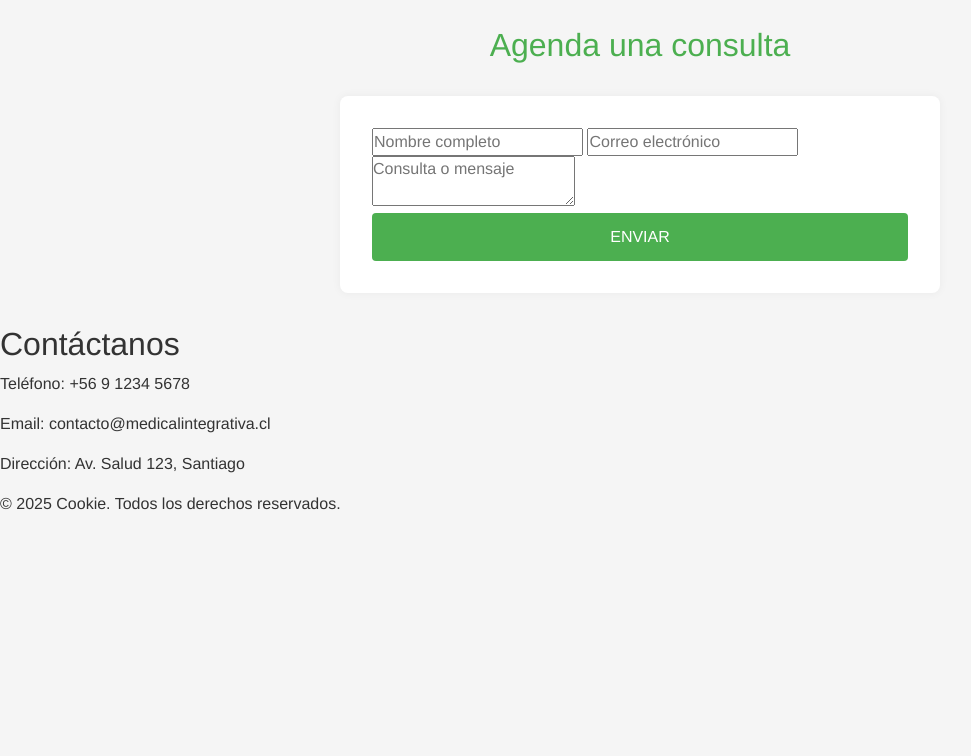
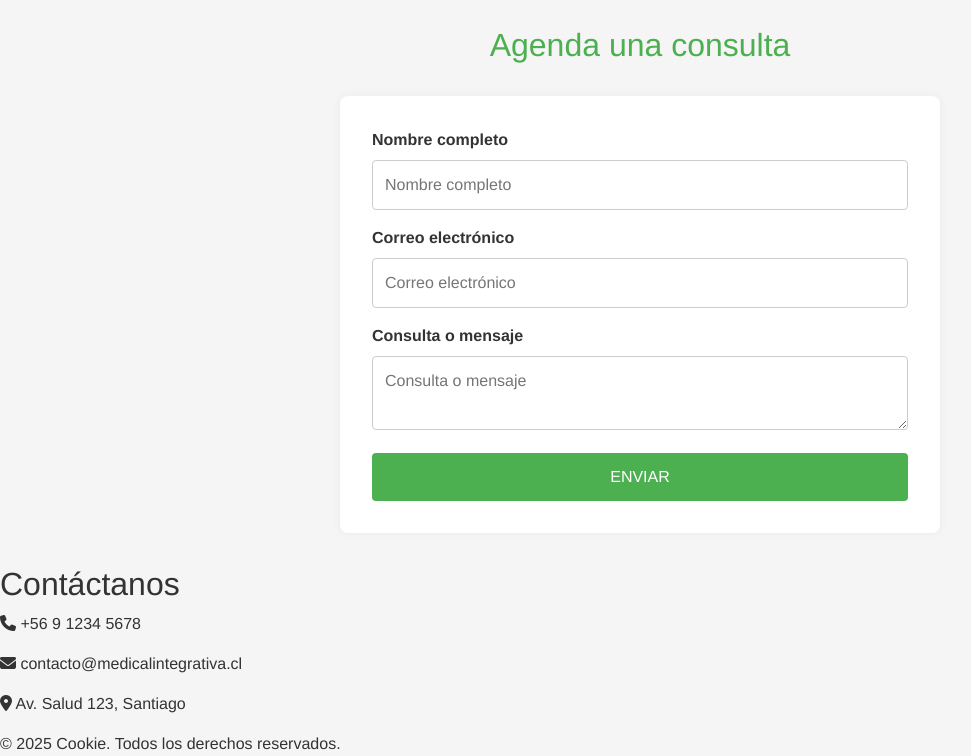
Before and after one commit to franciscalobo/medical, a plain HTML site: page pages/contacto.html in a window 1280 px wide. Shown: the part 188-944 px from the top of the page, without its empty margins (0-971 px from the left). Before the commit the page ends 800 px from the top, so only its background shows below. Drawn offline with nearby package versions, Linux system fonts and the light colour scheme.

Commit message:
formulario contacto

```diff
--- a/pages/contacto.html
+++ b/pages/contacto.html
@@ -7,6 +7,8 @@
     <link href="https://cdn.jsdelivr.net/npm/bootstrap@5.3.5/dist/css/bootstrap.min.css" rel="stylesheet" integrity="sha384-SgOJa3DmI69IUzQ2PVdRZhwQ+dy64/BUtbMJw1MZ8t5HZApcHrRKUc4W0kG879m7" crossorigin="anonymous">
     <!-- link de css -->
      <link rel="stylesheet" href="../css/main.css">
+    <!--link de Font Awesome-->
+     <link rel="stylesheet" href="https://cdnjs.cloudflare.com/ajax/libs/font-awesome/6.5.0/css/all.min.css">
     <title>Medical | Salud integrativa</title>
 </head>
 <body>
@@ -51,27 +53,31 @@
       <section class="formulario-contacto">
         <h2>Agenda una consulta</h2>
         <form>
-              <input type="text" placeholder="Nombre completo" required>
-              <input type="email" placeholder="Correo electrónico" required>
-              <textarea placeholder="Consulta o mensaje"></textarea>
+          <div class="form-group">
+            <label for="nombre">Nombre completo</label>
+            <input type="text" id="nombre" placeholder="Nombre completo" required>
+          </div>
+
+          <div class="form-group">
+            <label for="email">Correo electrónico</label>
+            <input type="email" id="email" placeholder="Correo electrónico" required>
+          </div>
+
+          <div class="form-group">
+            <label for="mensaje">Consulta o mensaje</label>
+            <textarea id="mensaje" placeholder="Consulta o mensaje"></textarea>
+          </div>
+
           <button type="submit">Enviar</button>
         </form>
       </section>
 
       <section class="info-contacto">
         <h2>Contáctanos</h2>
-            <p>Teléfono: +56 9 1234 5678</p>
-            <p>Email: contacto@medicalintegrativa.cl</p>
-            <p>Dirección: Av. Salud 123, Santiago</p>
+        <p><i class="fas fa-phone"></i> +56 9 1234 5678</p>
+        <p><i class="fas fa-envelope"></i> contacto@medicalintegrativa.cl</p>
+        <p><i class="fas fa-map-marker-alt"></i> Av. Salud 123, Santiago</p>
       </section>
-
-
-
-
-
-
-
-
     </main>
 
 
--- a/scss/pages/_contacto.scss
+++ b/scss/pages/_contacto.scss
@@ -45,3 +45,29 @@
     }
   }
 }
+
+.info-contacto {
+    background-color: variables.$color-blanco;
+    padding: 3rem 1rem;
+    text-align: center;
+    border-top: 1px solid #eee;
+
+    h2 {
+      color: variables.$color-primario;
+      margin-bottom: 2rem;
+    }
+
+    p {
+      margin: 0.75rem 0;
+      font-size: 1rem;
+      display: flex;
+      align-items: center;
+      justify-content: center;
+      gap: 0.75rem;
+
+      i {
+        color: variables.$color-primario;
+        font-size: 1.2rem;
+      }
+    }
+  }
```
Lines whose indentation alone changed are shown as unchanged.
